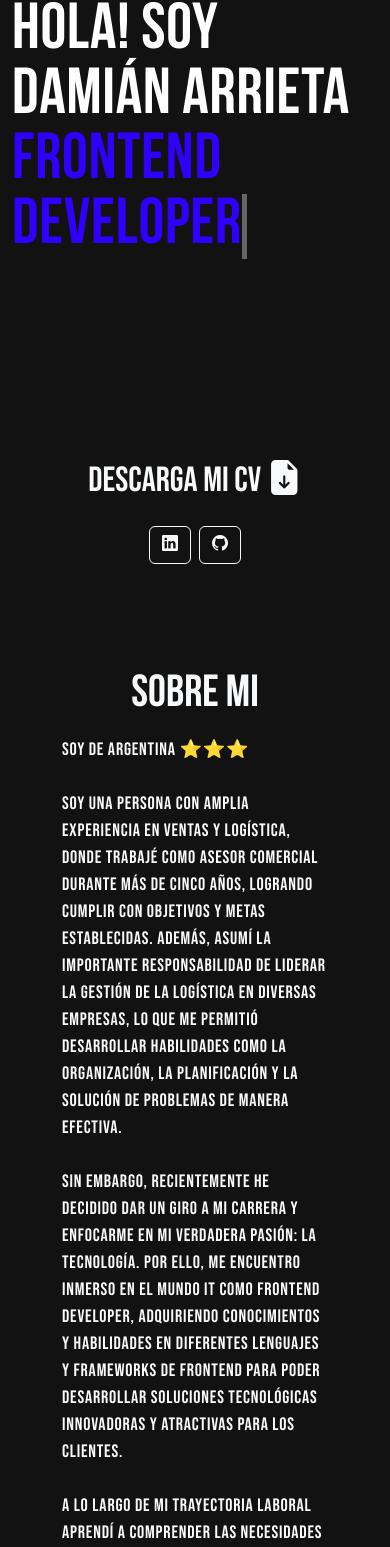
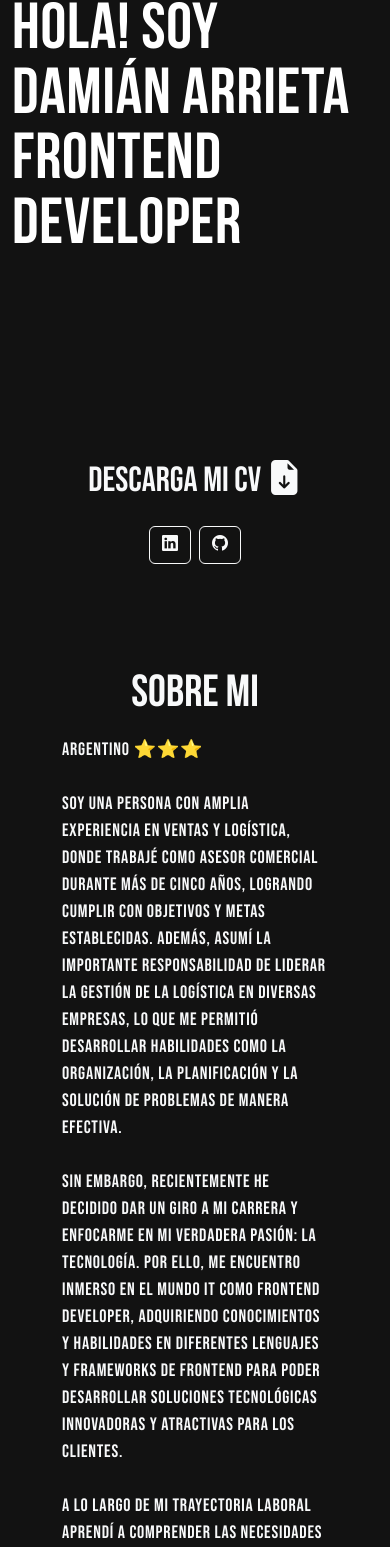
Before and after one commit to damian-arrieta/damian-arrieta-portfolio, a React (Create React App) app: page / in a window 390 px wide. Shown: the part 432-1979 px from the top of the page. Built offline with nearby package versions, Linux system fonts and the light colour scheme.

Commit message:
Quit Animations for mobile

```diff
--- a/src/App.css
+++ b/src/App.css
@@ -163,16 +163,10 @@ nav.navbar .navbar-toggler[aria-expanded="true"] .navbar-toggler-icon {
   line-height: 1.5em;
   width: 96%;
 }
-.banner img {
-  animation: updown 3s linear infinite;
-}
 .banner .txt-rotate {
   color: #2e00fd;
 }
 @media (max-width: 425px) {
-  .banner img {
-    animation: none;
-  }
   .banner .align-items-center {
     flex-direction: column;
   }
--- a/src/components/AboutMe.jsx
+++ b/src/components/AboutMe.jsx
@@ -6,7 +6,7 @@ export const AboutMe = () => {
                 <div className="col-12">
                     <div className="aboutme-bx wow zoomIn">
                         <h2 className='text-light'>Sobre Mi</h2>
-                        <p className="text-light text-start">Soy de Argentina ⭐⭐⭐
+                        <p className="text-light text-start">Argentino ⭐⭐⭐
                         <br />
                         <br />
                         Soy una persona con amplia experiencia en ventas y logística, donde trabajé como asesor comercial durante más de cinco años, logrando cumplir con objetivos y metas establecidas. Además, asumí la importante responsabilidad de liderar la gestión de la logística en diversas empresas, lo que me permitió desarrollar habilidades como la organización, la planificación y la solución de problemas de manera efectiva.
--- a/src/components/Banner.jsx
+++ b/src/components/Banner.jsx
@@ -12,39 +12,58 @@ export const Banner = () => {
     const [index, setIndex] = useState(1);
     const toRotate = [ "Frontend Developer" ];
     const period = 2000;
+    const [screenWidth, setScreenWidth] = useState(window.innerWidth);
 
     useEffect(() => {
         let ticker = setInterval(() => {
             tick();
         }, delta);
 
-        return () => { clearInterval(ticker) };
-    }, [text])
+        return () => {
+            clearInterval(ticker);
+        };
+    }, [text]);
+
+    useEffect(() => {
+        const handleResize = () => {
+            setScreenWidth(window.innerWidth);
+        };
+
+        window.addEventListener("resize", handleResize);
+
+        return () => {
+            window.removeEventListener("resize", handleResize);
+        };
+    }, []);
 
     const tick = () => {
         let i = loopNum % toRotate.length;
         let fullText = toRotate[i];
-        let updatedText = isDeleting ? fullText.substring(0, text.length - 1) : fullText.substring(0, text.length + 1);
+        let updatedText = isDeleting
+            ? fullText.substring(0, text.length - 1)
+            : fullText.substring(0, text.length + 1);
 
         setText(updatedText);
 
         if (isDeleting) {
-        setDelta(prevDelta => prevDelta / 2);
+            setDelta((prevDelta) => prevDelta / 2);
         }
 
         if (!isDeleting && updatedText === fullText) {
             setIsDeleting(true);
-        setIndex(prevIndex => prevIndex - 1);
+            setIndex((prevIndex) => prevIndex - 1);
             setDelta(period);
         } else if (isDeleting && updatedText === '') {
             setIsDeleting(false);
-        setLoopNum(loopNum + 1);
+            setLoopNum((loopNum) => loopNum + 1);
             setIndex(1);
             setDelta(500);
         } else {
-        setIndex(prevIndex => prevIndex + 1);
+            setIndex((prevIndex) => prevIndex + 1);
         }
-    }
+    };
+
+    const shouldAnimate = screenWidth >= 425;
 
     return (
         <section className="banner" id="home">
@@ -63,9 +82,10 @@ export const Banner = () => {
                     <div className={isVisible ? "animate__animated animate__fadeIn" : ""}>
                         <h1>{`Hola! Soy Damián Arrieta`}
                         <br />
-                            <span className="txt-rotate" dataPeriod="1000" data-rotate='[ "Frontend Developer"]'>
+                            {shouldAnimate && <span className="txt-rotate" dataPeriod="1000" data-rotate='[ "Frontend Developer"]'>
                             <span className="wrap">{text}</span>
-                            </span>
+                            </span>}
+                            {!shouldAnimate && <span className="wrap">{toRotate[0]}</span>}
                         </h1>
                         <div className='container-btn'>
                             <a href={ CV } download>
```
Lines whose indentation alone changed are shown as unchanged.
